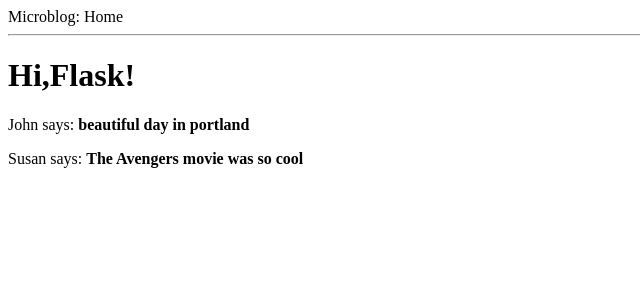
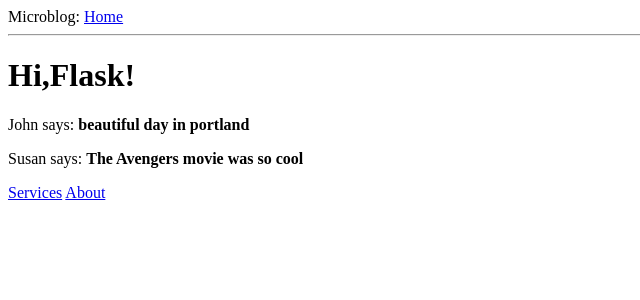
Before and after one commit to chlv/flask, a Flask app: page / in a window 1280 px wide. Shown: the top 300 px of the page, without its empty margins (0-640 px from the left). Run offline with Flask 2, Linux system fonts and the light colour scheme.

Commit message:
动态路由和登陆页面

```diff
--- a/app/templates/base.html
+++ b/app/templates/base.html
@@ -9,8 +9,12 @@
     {%endif%}
 </head>
 <body>
-    <div>Microblog: <a herf="/index">Home</a></div>
+    <div>Microblog: <a href="/index">Home</a></div>
     <hr>
     {%block content%}{%endblock%}
+<nav>
+    <a href="{{url_for('.services')}}">Services</a>
+    <a href="{{url_for('.about')}}">About</a>
+</nav>
 </body>
 </html>
--- a/app/views.py
+++ b/app/views.py
@@ -1,6 +1,6 @@
 # --coding:utf-8 --
 from app import app
-from flask import render_template
+from flask import render_template,request
 
 @app.route("/")
 @app.route("/index")
@@ -9,3 +9,26 @@ def index():
 	posts = [{"author":{"nickname":"John"},"body":"beautiful day in portland"},
 			 {"author":{"nickname":"Susan"},"body":"The Avengers movie was so cool"}]
 	return render_template("index.html",title="Home",user=user,posts=posts)
+
+
+@app.route("/services")
+def services():
+	return "Services"
+
+@app.route("/about")
+@app.route("/info")
+def about():
+	return "About"
+
+@app.route("/user/<username>")
+def user(username):
+	return "username %s" % username
+
+@app.route("/login",methods=["GET","POST"])
+def login():
+	if request.method == "POST":
+		username=request.form["username"]
+		password=request.form["password"]
+		return render_template("login.html",method=request.method)
+	else:
+		return render_template("login.html",method=request.method)
```
Also changed, not shown: app/templates/login.html (added, +23 -0 lines), app.db, 1 other file.
